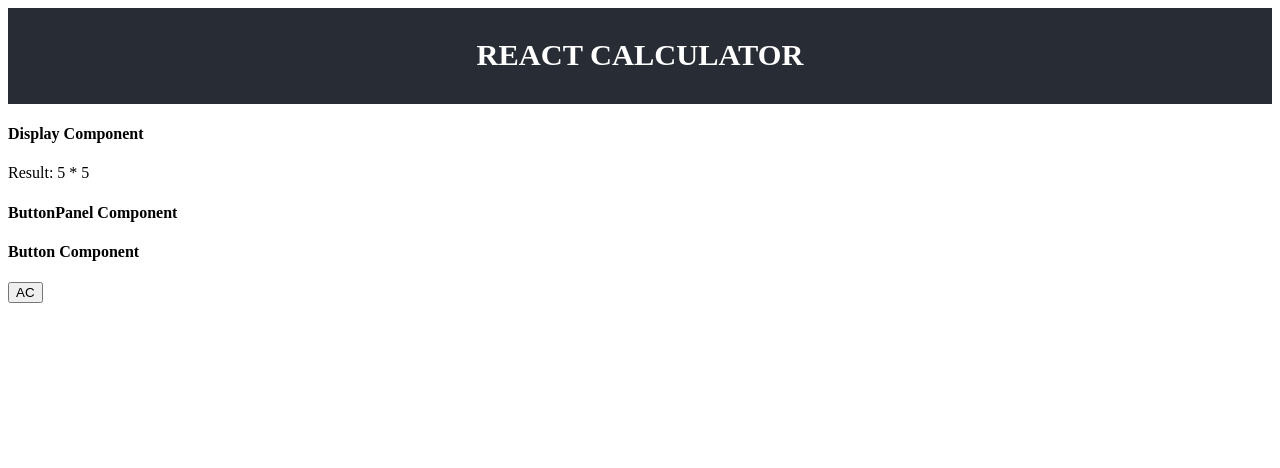
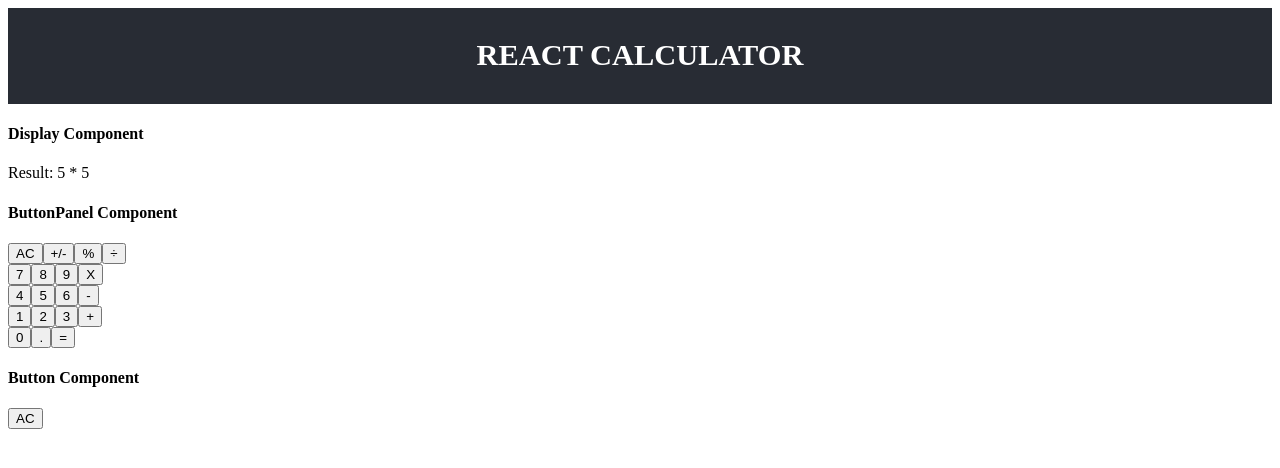
Before and after one commit to jamezjaz/React_Calculator, a React (Create React App) app: page / in a window 1280 px wide. Shown: the top 468 px of the page. Built offline with nearby package versions, Linux system fonts and the light colour scheme.

Commit message:
docs: ButtonPanel component renders all calculator buttons

```diff
--- a/src/components/ButtonPanel.js
+++ b/src/components/ButtonPanel.js
@@ -1,5 +1,38 @@
 import React from 'react';
 
-const ButtonPanel = () => <div><h4>ButtonPanel Component</h4></div>;
+const ButtonPanel = () => (
+  <div>
+    <h4>ButtonPanel Component</h4>
+    <div>
+      <button type="button">AC</button>
+      <button type="button">+/-</button>
+      <button type="button">%</button>
+      <button type="button">÷</button>
+    </div>
+    <div>
+      <button type="button">7</button>
+      <button type="button">8</button>
+      <button type="button">9</button>
+      <button type="button">X</button>
+    </div>
+    <div>
+      <button type="button">4</button>
+      <button type="button">5</button>
+      <button type="button">6</button>
+      <button type="button">-</button>
+    </div>
+    <div>
+      <button type="button">1</button>
+      <button type="button">2</button>
+      <button type="button">3</button>
+      <button type="button">+</button>
+    </div>
+    <div>
+      <button type="button">0</button>
+      <button type="button">.</button>
+      <button type="button">=</button>
+    </div>
+  </div>
+);
 
 export default ButtonPanel;
```
Also changed, not shown: 1 other file (tests, documents, lock files or other folders).
